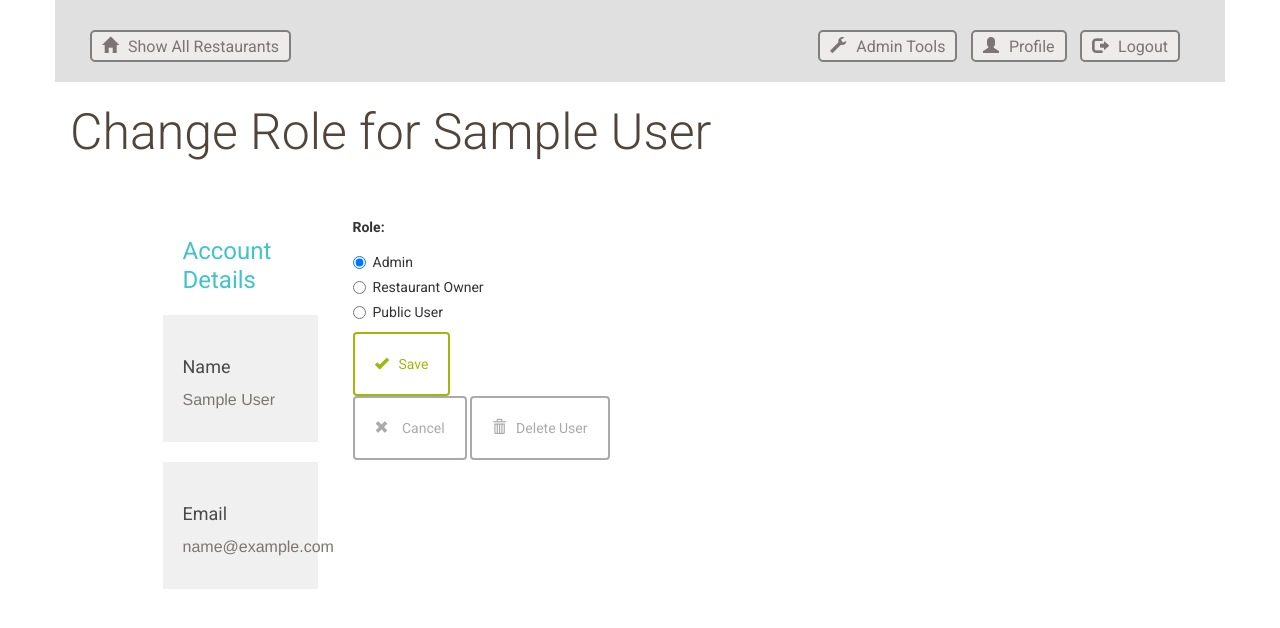
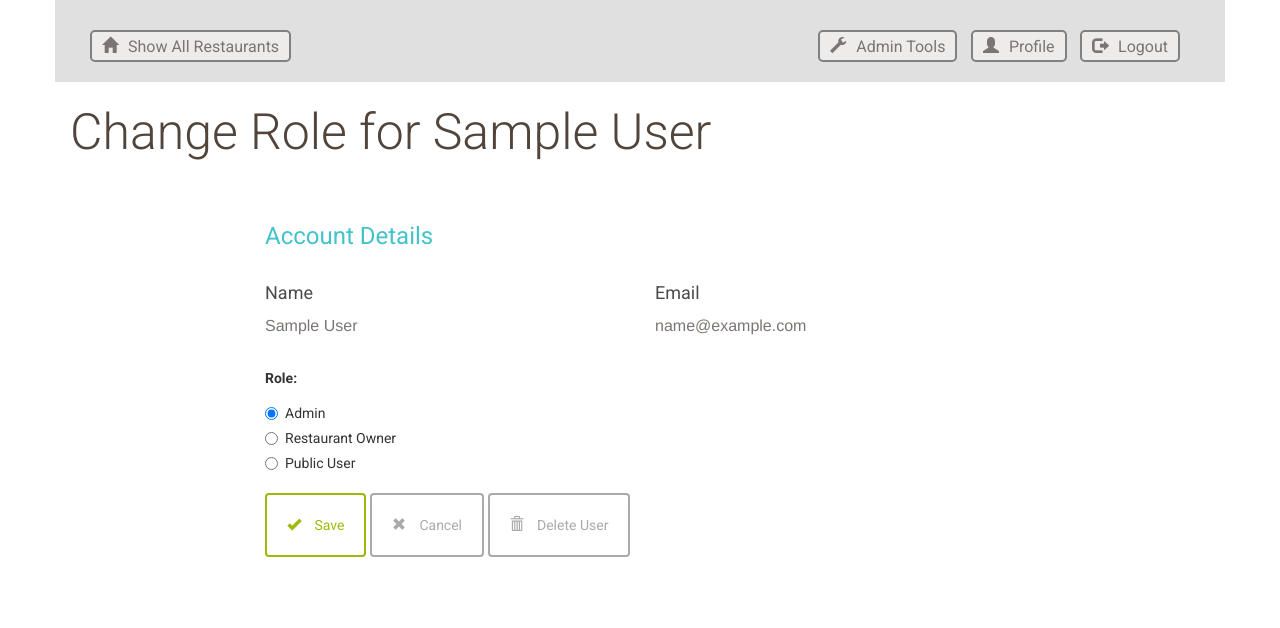
Before and after one commit to MQCOMP3310-2023/comp3310assignment2-mustard-cutters, a Flask app: page /admintools/1/edit/ in a window 1280 px wide. Shown: the top 628 px of the page. Run offline with Flask 3, Linux system fonts and the light colour scheme; the visitor is signed in with stand-in values (Sample User, id 1); data comes from the database, SQL or seed files in the repository; some libraries are stand-ins or nearby versions.

Commit message:
editUser Styling

```diff
--- a/project/static/styles.css
+++ b/project/static/styles.css
@@ -257,3 +257,20 @@ h3 {
     color: gold;
     font-size: 24px;
 }
+
+/* Edit User Styling */
+.account-details {
+    margin-bottom: 20px;
+}
+
+.account-details h2 {
+    margin-bottom: 10px;
+}
+
+.menu-item {
+    margin-bottom: 15px;
+}
+
+.user-form {
+    margin-top: 20px;
+}
--- a/project/templates/edituser.html
+++ b/project/templates/edituser.html
@@ -3,60 +3,61 @@
 {% include "header.html" %}
 
 <h1 class="title">
-  Change Role for {{user.name }}
+  Change Role for {{ user.name }}
 </h1>
 
 <div class="row">
-    <div class="col-md-6 col-md-offset-1 padding-top">
-      <form action="#" method = "post">
-        <div class="form-group">
-          <div class="col-md-4">
+  <div class="col-md-8 col-md-offset-2 padding-top">
+    <form action="#" method="post">
+      <div class="account-details">
         <h2>Account Details</h2>
-                <div class="menu-item">
+        <div class="row">
+          <div class="col-md-6">
+            <div class="account-name">
               <h3>Name</h3>
-                  <p>{{user.name}}</p>
+              <p>{{ user.name }}</p>
             </div>
-
-                <div class="menu-item">
+          </div>
+          <div class="col-md-6">
+            <div class="account-email">
               <h3>Email</h3>
-                  <p>{{user.email}}</p>
+              <p>{{ user.email }}</p>
+            </div>
+          </div>
         </div>
       </div>
 
-
-        </div>
-        <label for="course">Role:</label>
+      <div class="user-form">
+        <label for="role">Role:</label>
         <div class="radio">
           <label>
-            <input type="radio" name="role" id="admin" value="admin" {% if user.role == 'admin'%}checked{%endif%}>Admin
+            <input type="radio" name="role" id="admin" value="admin" {% if user.role == 'admin' %}checked{% endif %}> Admin
           </label>
         </div>
         <div class="radio">
           <label>
-            <input type="radio" name="role" id="restaurant_owner" value="restaurant_owner" {% if user.role == 'restaurant_owner' %}checked{%endif%}>Restaurant Owner
+            <input type="radio" name="role" id="restaurant_owner" value="restaurant_owner" {% if user.role == 'restaurant_owner' %}checked{% endif %}> Restaurant Owner
           </label>
         </div>
         <div class="radio">
           <label>
-            <input type="radio" name="role" id="public_user" value="public_user" {% if user.role == 'public_user'%}checked{%endif%}>Public User
+            <input type="radio" name="role" id="public_user" value="public_user" {% if user.role == 'public_user' %}checked{% endif %}> Public User
           </label>
         </div>
+      </div>
 
-          <button type="submit" class="btn btn-default" id="submit" type="submit">
-          <span class="glyphicon glyphicon-ok" aria-hidden="true"></span>Save</button>
-
+      <div class="user-form">
+        <button type="submit" class="btn btn-default" id="submit">
+          <span class="glyphicon glyphicon-ok" aria-hidden="true"></span> Save
+        </button>
+        <a href="{{ url_for('auth.adminTools') }}" class="btn btn-default delete">
+          <span class="glyphicon glyphicon-remove" aria-hidden="true"></span> Cancel
+        </a>
+        <a href="{{ url_for('auth.deleteUser', user_id=user.id) }}" class="btn btn-default delete">
+          <span class="glyphicon glyphicon-trash" aria-hidden="true"></span> Delete User
+        </a>
+      </div>
     </form>
-
-      <a href = '{{url_for('auth.adminTools')}}'>
-        <button class="btn btn-default delete">
-        <span class="glyphicon glyphicon-remove" aria-hidden="true"></span> Cancel</button>
-      </a>
-
-      <a href="{{url_for('auth.deleteUser', user_id = user.id)}}">
-				<button class="btn btn-default delete" id="delete-restaurant">
-					<span class="glyphicon glyphicon-trash" aria-hidden="true"></span>Delete User
-				</button>
-        </a>
   </div>
 </div>
 
```
Lines whose indentation alone changed are shown as unchanged.
